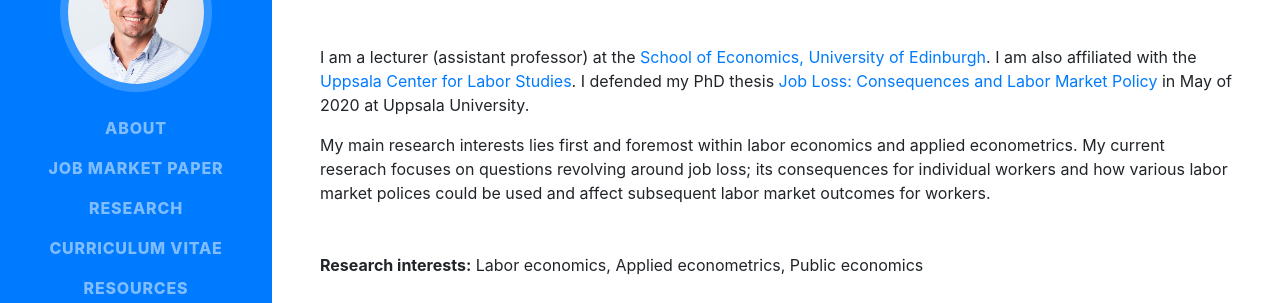
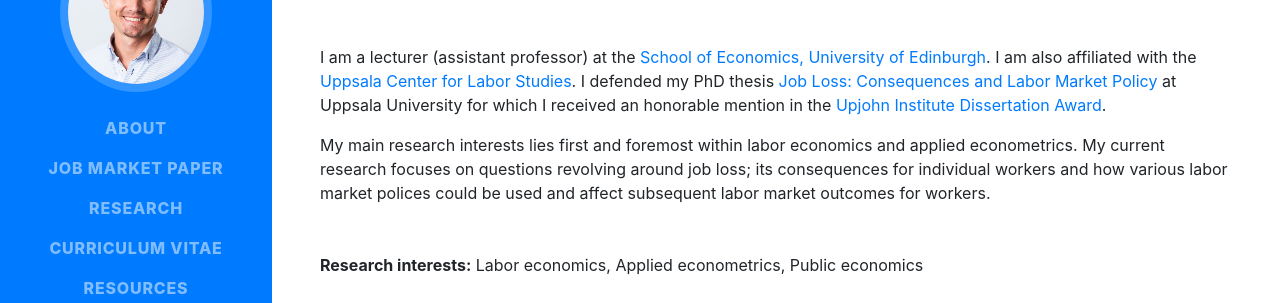
Before and after one commit to jcederlof/site, a website with bundled scripts: page index.html in a window 1280 px wide. Shown: the part 264-567 px from the top of the page. Built offline with nearby package versions, Linux system fonts and the light colour scheme; a web font is replaced by a local one.

Commit message:
Add files via upload

```diff
--- a/index.html
+++ b/index.html
@@ -76,8 +76,8 @@
         <div class="subheading mb-5">Phd Economics · School of Economics· University of Edinburgh ·
           <a href="mailto:jonas.cederlof@ed.ac.uk">jonas.cederlof@ed.ac.uk</a>
         </div>
-        <p class="mb-3"> I am a lecturer (assistant professor) at the <a href="https://www.ed.ac.uk/economics">School of Economics, University of Edinburgh</a>. I am also affiliated with the <a href="https://www.ucls.nek.uu.se/">Uppsala Center for Labor Studies</a>. I defended my PhD thesis <a href="http://uu.diva-portal.org/smash/get/diva2:1416004/FULLTEXT02.pdf"> Job Loss: Consequences and Labor Market Policy </a> in May of 2020 at Uppsala University. </p>
-         <p class="mb-5"> My main research interests lies first and foremost within labor economics and applied econometrics. My current reserach focuses on questions revolving around job loss; its consequences for individual workers and how various labor market polices could be used and affect subsequent labor market outcomes for workers.</p>
+        <p class="mb-3"> I am a lecturer (assistant professor) at the <a href="https://www.ed.ac.uk/economics">School of Economics, University of Edinburgh</a>. I am also affiliated with the <a href="https://www.ucls.nek.uu.se/">Uppsala Center for Labor Studies</a>. I defended my PhD thesis <a href="http://uu.diva-portal.org/smash/get/diva2:1416004/FULLTEXT02.pdf"> Job Loss: Consequences and Labor Market Policy </a> at Uppsala University for which I received an honorable mention in the <a href="https://www.upjohn.org/about/news-events/announcing-winner-and-honorable-mentions-2020-upjohn-institute-dissertation-award">Upjohn Institute Dissertation Award</a>. </p>
+         <p class="mb-5"> My main research interests lies first and foremost within labor economics and applied econometrics. My current research focuses on questions revolving around job loss; its consequences for individual workers and how various labor market polices could be used and affect subsequent labor market outcomes for workers.</p>
         <p class="mb-5"><b>Research interests:</b> Labor economics, Applied econometrics, Public economics </p>
         <div class="social-icons">
           <a href="https://se.linkedin.com/in/jonas-cederl%C3%B6f-898a9364">
```
